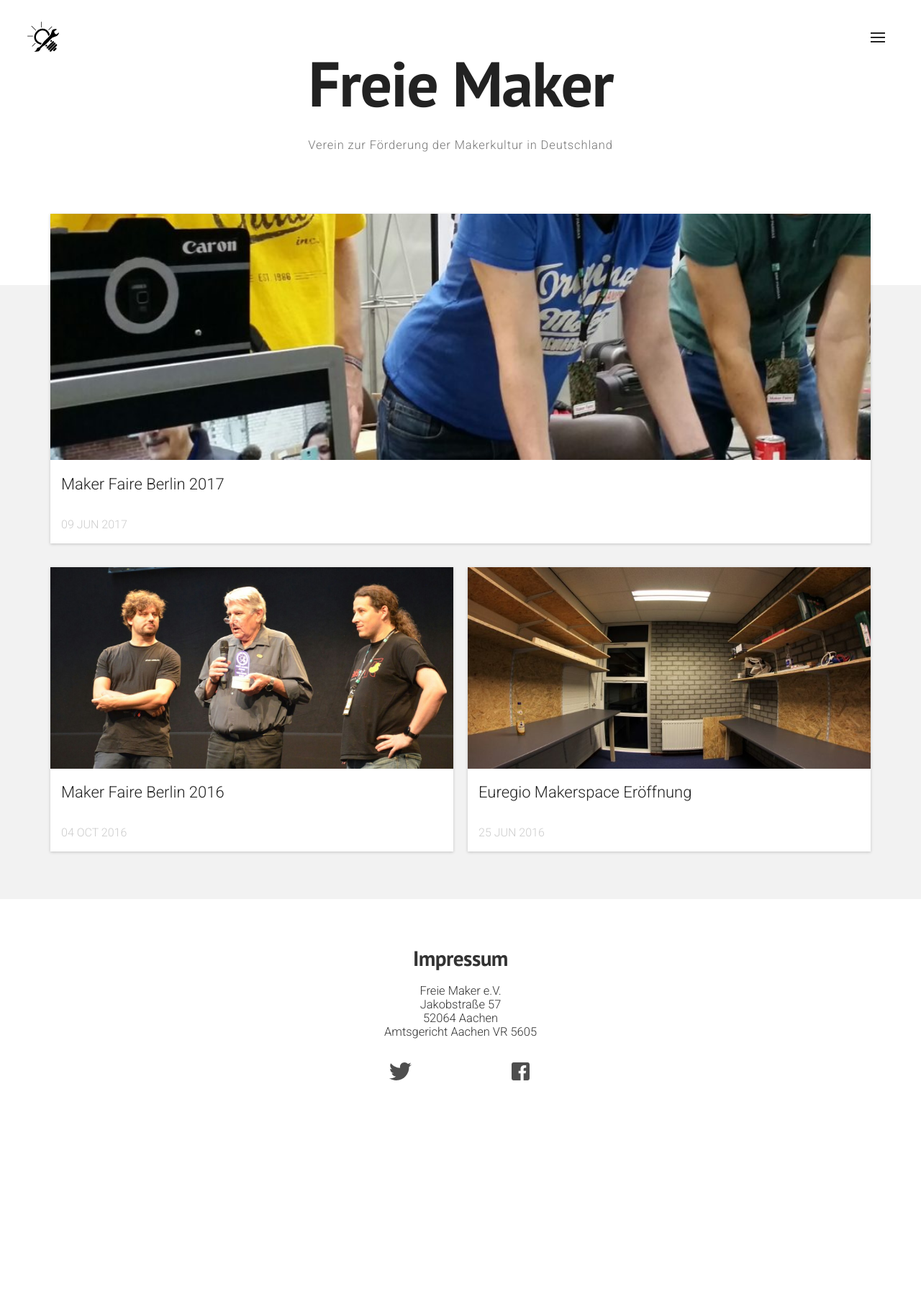
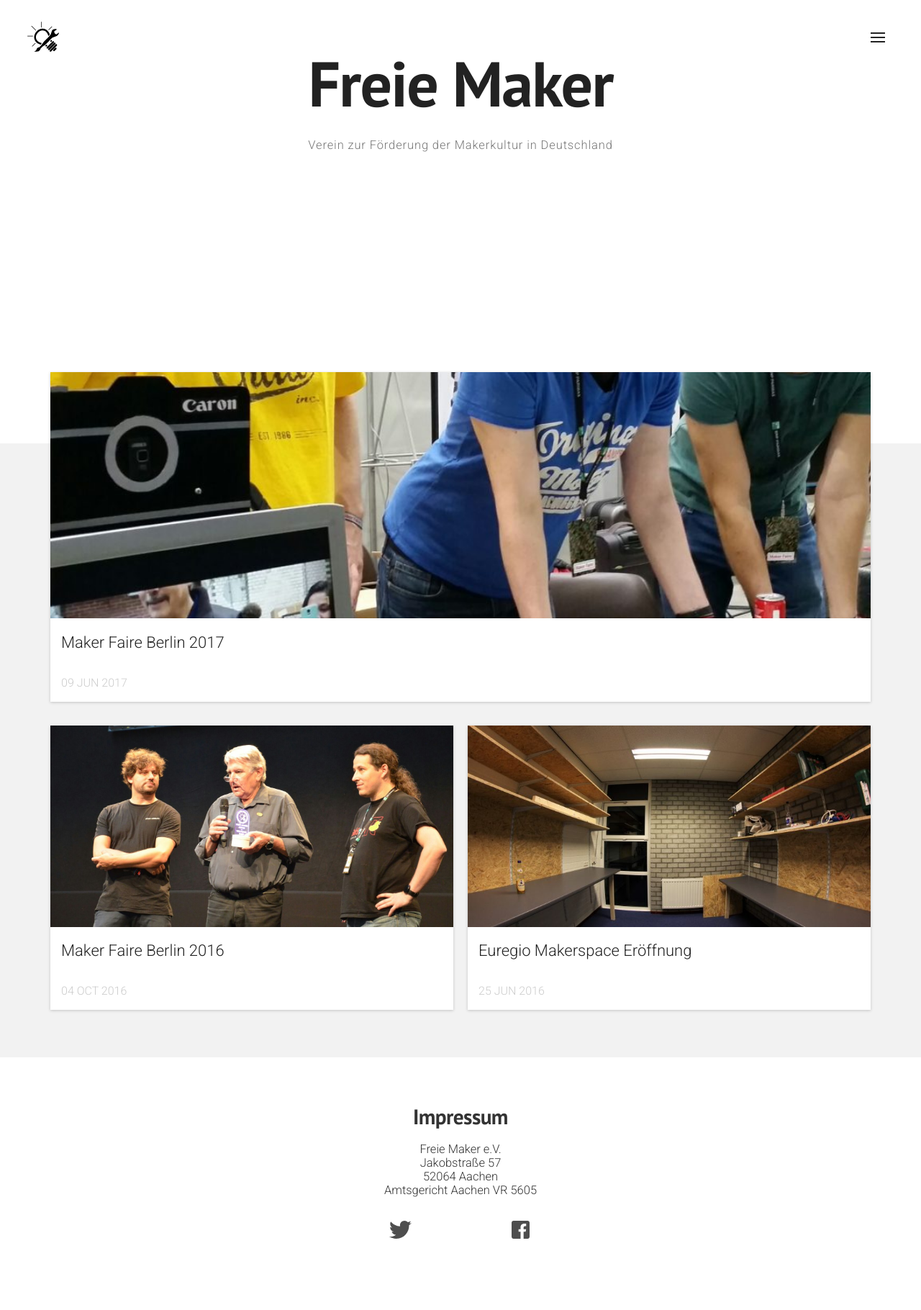
Before and after one commit to FreieMaker/FreieMaker.github.io, a Jekyll site: the page built from index.html, in a window 1280 px wide. Shown: the whole page at 72% size. Built offline with Jekyll 4.4.1, drawn with Linux system fonts in a browser that asks for light colours; nearby versions of some CDN libraries; some web fonts are replaced; before the commit the page ends 1600 px from its top, so only the background shows below that.

Commit message:
.section--frontpage height

```diff
--- a/_includes/modal.html
+++ b/_includes/modal.html
@@ -11,7 +11,7 @@
   <div class="u-tableCell u-verticalAlignMiddle">
     <h2 class="h2--shareTitle">Share this story</h2>
     <ul class="shareWrapper">
-      <li><a class="shareButton shareButton--twitter" href="https://twitter.com/intent/tweet?text={{ page.title | append: ' by @VincentChan' }}&url={{ page.url | prepend: site.url | url_encode }}" target="_blank"></a></li>
+      <li><a class="shareButton shareButton--twitter" href="https://twitter.com/intent/tweet?text={{ page.title | append: ' by @FreieMaker' }}&url={{ page.url | prepend: site.url | url_encode }}" target="_blank"></a></li>
       <li><a class="shareButton shareButton--facebook" href="https://www.facebook.com/sharer/sharer.php?u={{ page.url | prepend: site.url | url_encode }}" target="_blank"></a></li>
     </ul>
   </div>
--- a/assets/css/main.css
+++ b/assets/css/main.css
@@ -1650,7 +1650,7 @@ body {
 
 .section--frontpage,
 .section--frontpage ~ .post-featuredImage {
-  height: 18rem;
+  height: 28rem;
 }
 
 @media (max-width: 767px) {
```
